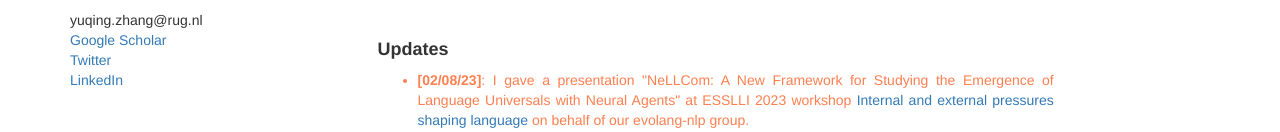
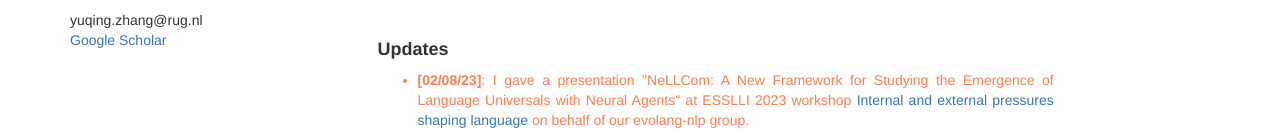
Before and after one commit to yuqing0304/yuqing0304.github.io, a plain HTML site: page index.html in a window 1280 px wide. Shown: the part 438-570 px from the top of the page. Drawn offline with nearby package versions, Linux system fonts and the light colour scheme.

Commit message:
Update index.html

```diff
--- a/index.html
+++ b/index.html
@@ -50,8 +50,8 @@
                   </div>
               <dd>yuqing.zhang@rug.nl<br>
               <dd><a href="https://scholar.google.com/citations?user=SI2TmHAAAAAJ&hl=en&oi=sra">Google Scholar</a></dd>
-              <dd><a href="#">Twitter</a></dd>
-              <dd><a href="#">LinkedIn</a></dd>
+<!--               <dd><a href="#">Twitter</a></dd>
+              <dd><a href="#">LinkedIn</a></dd>  -->
             </div>
 
             <!-- Entries Column -->
```
